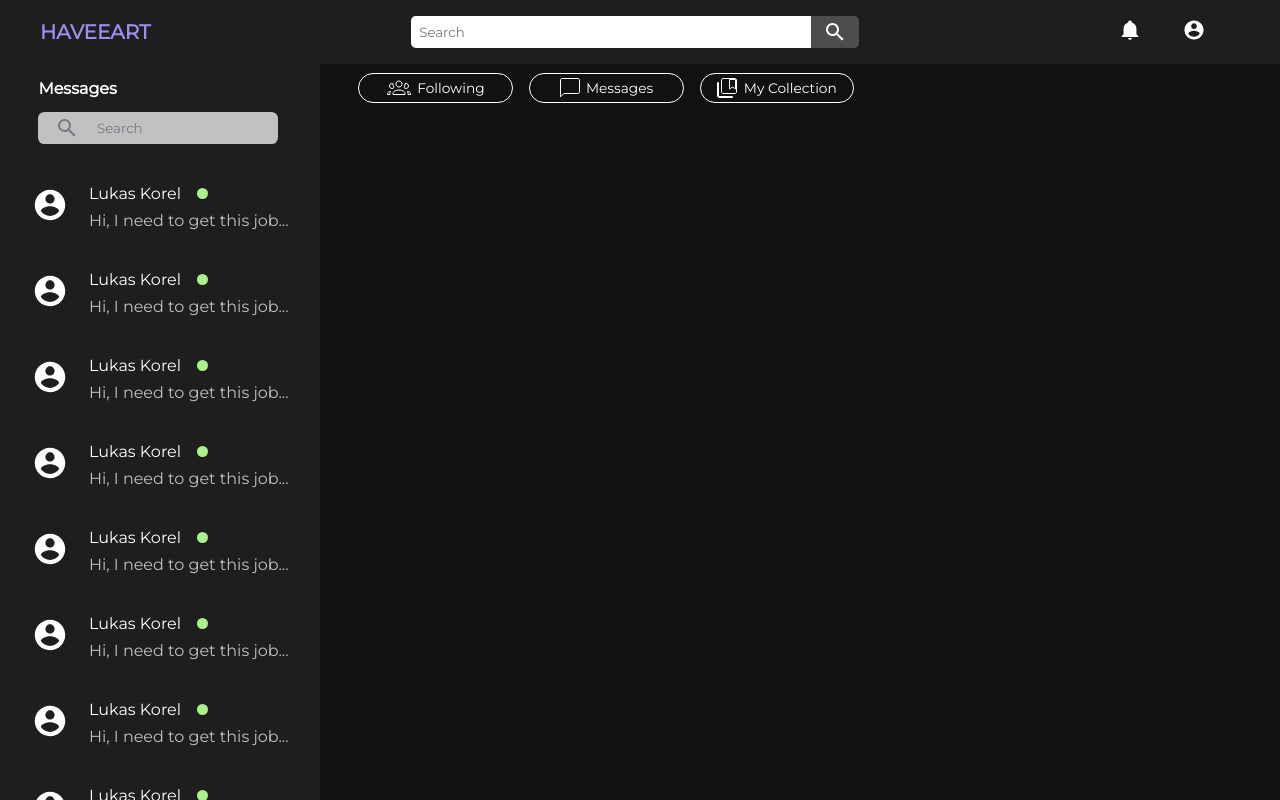
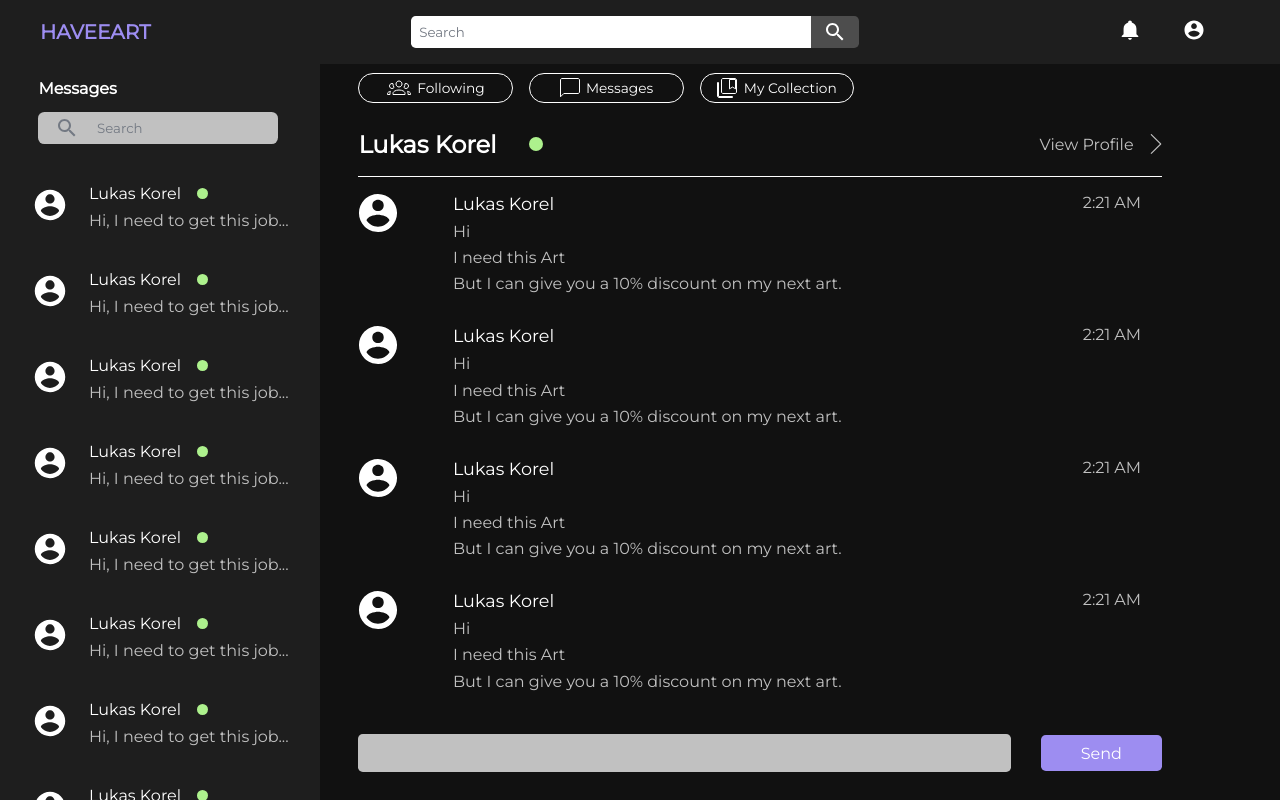
Before and after one commit to Ibtid/Have-E-Art, a React (Create React App) app in the folder client/: page / in a window 1280 px wide. Built offline with nearby package versions, Linux system fonts and the light colour scheme.

Commit message:
messages done

```diff
--- a/client/src/pages/Messages/Messages.js
+++ b/client/src/pages/Messages/Messages.js
@@ -5,10 +5,13 @@ import SecondaryNav from '../../components/shared/SecondaryNav/SecondaryNav';
 import './Messages.css';
 
 const Messages = () => {
-  const [chatOpen, setChatOpen] = useState(false);
+  const [chatOpen, setChatOpen] = useState(true);
   return (
     <div className='messages'>
       <div
+        onClick={() => {
+          setChatOpen(true);
+        }}
         className={chatOpen ? 'messages__left no__display' : 'messages__left'}>
         <MessagesOverview />
       </div>
```
